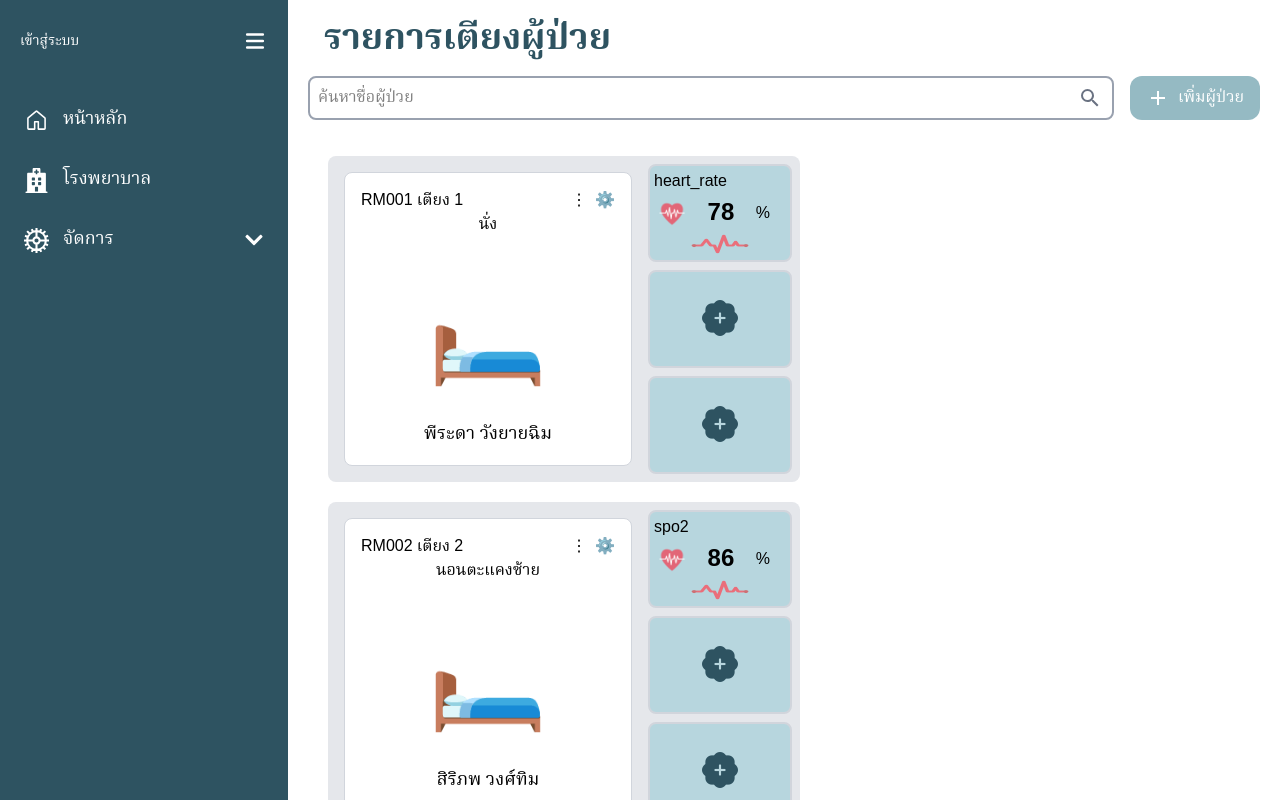
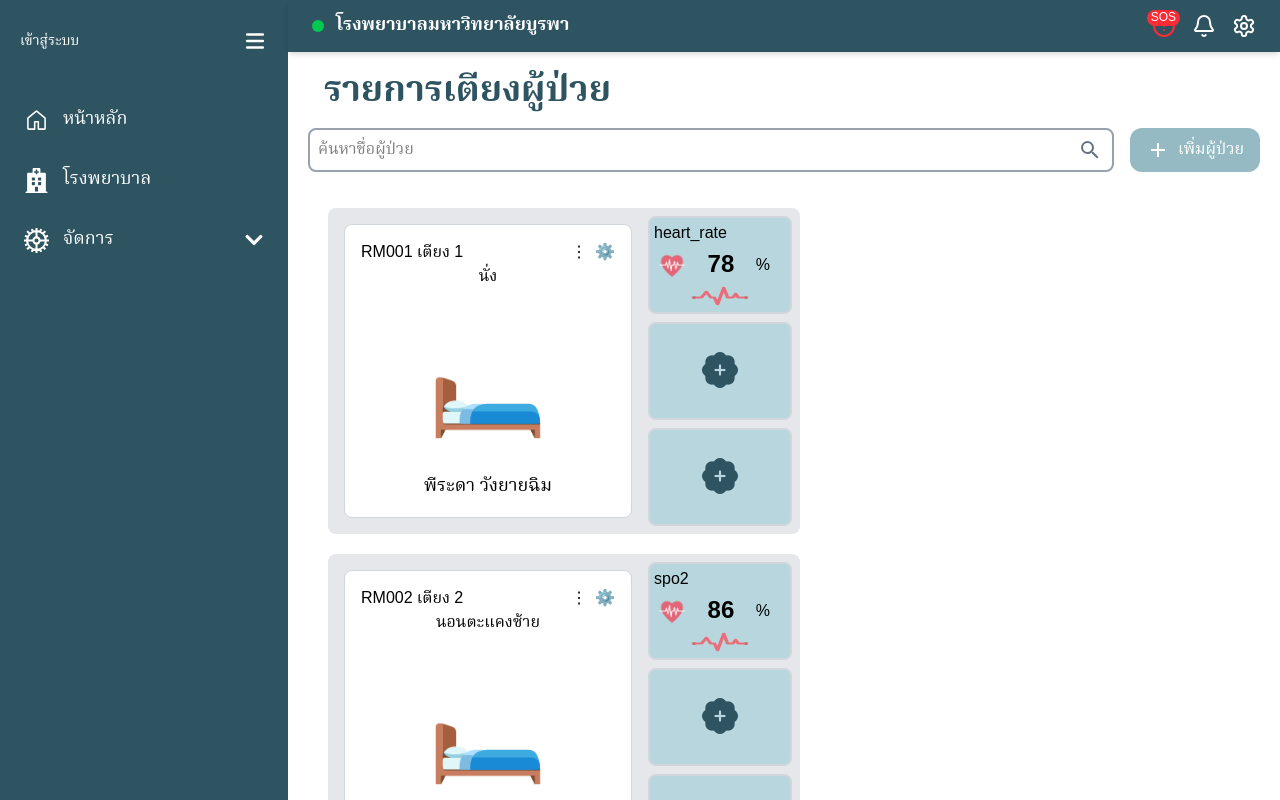
Before and after one commit to gortorrr/BedSensorFrontend, a React (Vite) app: page / in a window 1280 px wide. Shown: the top 800 px of the page. Built offline with nearby package versions, Linux system fonts and the light colour scheme.

Commit message:
decorate header

```diff
--- a/src/App.tsx
+++ b/src/App.tsx
@@ -1,12 +1,14 @@
 import React from "react";
 import Home from "./pages/Home";
 import Navbar from "./pages/Navbar";
+import Header from "./pages/header";
 
 const App: React.FC = () => {
   return (
     <div className="flex">
       <Navbar />
       <div className="flex-1">
+        <Header />
         <Home />
       </div>
     </div>
--- /dev/null
+++ b/src/pages/Header.tsx
@@ -0,0 +1,30 @@
+import { useState } from "react";
+import { Bell, Settings, AlertCircle } from "lucide-react";
+
+export default function Header() {
+  const [isOnline, setIsOnline] = useState(true); // เปลี่ยนเป็น false ถ้าต้องการให้เป็น Offline
+
+  return (
+    <header className="bg-[#2E5361] text-white flex items-center justify-between px-6 py-3 shadow-md">
+      {/* สถานะระบบ และชื่อโรงพยาบาล */}
+      <div className="flex items-center space-x-3">
+        <div className={`w-3 h-3 rounded-full ${isOnline ? "bg-green-500" : "bg-red-500"}`} />
+        <span className="text-lg font-semibold">โรงพยาบาลมหาวิทยาลัยบูรพา</span>
+      </div>
+
+      {/* ไอคอนแจ้งเตือน */}
+      <div className="flex items-center space-x-4">
+        <button className="relative">
+          <AlertCircle className="w-6 h-6 text-red-500" />
+          <span className="absolute -top-1 -right-1 bg-red-500 text-xs text-white px-1 rounded-full">SOS</span>
+        </button>
+        <button>
+          <Bell className="w-6 h-6" />
+        </button>
+        <button>
+          <Settings className="w-6 h-6" />
+        </button>
+      </div>
+    </header>
+  );
+}
```
